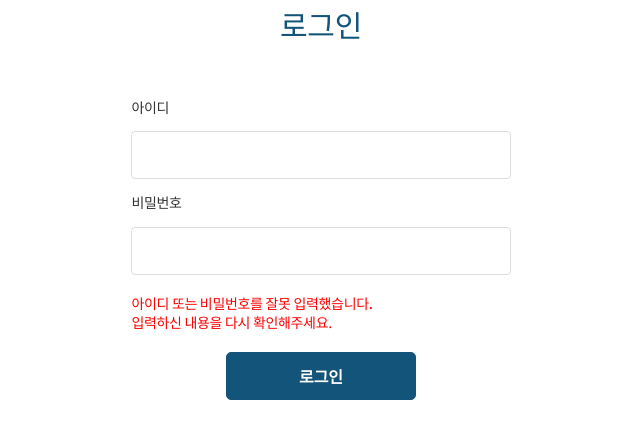
After one commit to 2022-SMHRD-KDT-BigData-4/ITEAT, a Java web app: page /loginFail.jsp in a window 1280 px wide. The commit adds this page. Shown: the top 439 px of the page, without its empty margins (319-959 px from the left). Run offline with Tomcat 11, a stand-in JSP engine, Linux system fonts and the light colour scheme.

Commit message:
회원가입기능여러개추가, 로그인기능추가

```diff
--- a/ITEAT/src/main/webapp/assets/css/joinCss.css
+++ b/ITEAT/src/main/webapp/assets/css/joinCss.css
@@ -2,7 +2,6 @@
 @import url('https://fonts.googleapis.com/css2?family=Noto+Sans+KR:wght@100;300;400;500;700&display=swap');
 
 * {
-	margin: 15;
 	padding: 0;
 	box-sizing: border-box;
 	/* border: 1px solid silver; */
@@ -132,6 +131,7 @@ input[type=search]:focus, input[type=email]:focus, input[type=password]:focus,
 	font-weight: 600;
 	border: 1px solid rgb(221,221,221);
 	font-family: 'Noto Sans KR', sans-serif;
+	border-radius: 5px;
 }
 
 #joinDiv {
@@ -148,6 +148,3 @@ input[type=search]:focus, input[type=email]:focus, input[type=password]:focus,
 .checkred{
 	color: #d04444;
 }
-#uif_id{
-
-}
--- /dev/null
+++ b/ITEAT/src/main/webapp/assets/css/loginFailStyle.css
@@ -0,0 +1,101 @@
+@charset "UTF-8";
+@import url('https://fonts.googleapis.com/css2?family=Noto+Sans+KR:wght@100;300;400;500;700&display=swap');
+
+* {
+  margin: 15;
+  padding: 0;
+  box-sizing: border-box;
+  /* border: 1px solid silver; */
+}
+
+body {
+  font-family: 'Noto Sans KR', sans-serif;
+  font-size: 14px;
+  line-height: 1.2rem;
+  color: #333;
+  letter-spacing: -0.02rem;
+  display: block;
+}
+
+#login{
+  font-family: 'Noto Sans KR', sans-serif;
+  font-size: 30px;
+  text-align: center;
+  margin-top: 15px;
+  color:  #13547A;;
+}
+
+
+
+
+button {
+  border: 1px solid #13547A;
+  background-color: #fff;
+  color: #13547A;
+  font-size: 16px;
+  font-weight: 500;
+  font-family: 'Noto Sans KR', sans-serif;
+  cursor: pointer;
+}
+
+
+
+input{
+  font-family: 'Noto Sans KR', sans-serif;
+}
+
+input[type=password], input[type=text] {
+  width: 100%;
+  height: 48px;
+  padding: 0 11px 1px 15px;
+  border: 1px solid #ddd;
+  border-radius: 4px;
+  font-weight: 400;
+  font-size: 16px;
+  line-height: 1.5;
+  color: #333;
+  appearance: none;
+  outline: 0;
+}
+
+input[type=password]:focus, input[type=text]:focus{
+  border: 1px solid black;
+}
+
+
+.info_login {
+  padding: 50px 35% 0 35%;
+}
+
+.info_login>div> :nth-child(1) {
+
+  font-weight: 500;
+}
+
+
+.boxSize{
+
+  display: flex;
+}
+
+
+#loginBtn {
+  margin-top: 20px;
+  text-align: center;
+  width: 50%;
+  height: 48px;
+  background-color: #13547A;
+  color: white;
+  font-size: 16px;
+  font-weight: 600;
+  border: 1px solid #13547A;
+  font-family: 'Noto Sans KR', sans-serif;
+  border-radius: 5px;
+}
+
+#loginDiv{
+  text-align: center;
+}
+.loginFailOutput{
+	color: red;
+}
--- a/ITEAT/src/main/webapp/joinSuccess.jsp
+++ b/ITEAT/src/main/webapp/joinSuccess.jsp
@@ -8,9 +8,6 @@
 <meta http-equiv="Content-Type" content="text/html; charset=UTF-8">
 <link rel="stylesheet" href="assets/css/main.css" />
 </head>
-
-<style>
-</style>
 
 <body style="text-align: center;">
 
--- /dev/null
+++ b/ITEAT/src/main/webapp/loginFail.jsp
@@ -0,0 +1,62 @@
+<%@ page language="java" contentType="text/html; charset=UTF-8"
+    pageEncoding="UTF-8"%>
+<!DOCTYPE html>
+<html>
+<head>
+<meta charset="UTF-8">
+<title>Insert title here</title>
+<link rel="stylesheet" href="assets/css/loginFailStyle.css" />
+<script src="https://code.jquery.com/jquery-3.6.0.js"></script>
+<style type="text/css"></style>
+<script type="text/javascript"
+	src="http://code.jquery.com/jquery-latest.js"></script>
+<script type="text/javascript"></script>
+</head>
+<body>
+	<form action="LoginCon">
+
+        <div id="login">로그인</div>
+
+        <div class="info_login">
+
+          <div >
+            <p class="notnull">아이디</p>
+            <div class="boxSize">
+              <input type="text" id="uif_id" name="uif_id" value="" onfocus="inputColorGreen()" onblur="inputColorReturn()" required>
+
+            </div>
+          </div>
+
+          <div>
+            <p class="notnull">비밀번호</p>
+            <input type="password" id="uif_pw" name="uif_pw" value="" onfocus="inputColorGreen2()" onblur="inputColorReturn2()" required>
+          </div>
+          <br>
+          <div>
+          	<span class="loginFailOutput">아이디 또는 비밀번호를 잘못 입력했습니다.</span><br>
+          	<span class="loginFailOutput">입력하신 내용을 다시 확인해주세요.</span>
+          </div>
+
+        <div id="loginDiv">
+          <button id="loginBtn" type="submit" name="button" >로그인</button>
+        </div>
+
+	</form>
+
+	<script>
+
+		function inputColorGreen(){
+			$('#uif_id').css({'border-color':'#13547A '})
+		}
+		function inputColorReturn(){
+			$('#uif_id').css({'border':'1px solid #ddd'})
+		}
+		function inputColorGreen2(){
+			$('#uif_pw').css({'border-color':'#13547A '})
+		}
+		function inputColorReturn2(){
+			$('#uif_pw').css({'border':'1px solid #ddd'})
+		}
+        </script>
+</body>
+</html>
```
Also changed, not shown: ITEAT/src/main/java/com/iteat/controller/LoginCon.java (added, +43 -0 lines), ITEAT/src/main/java/com/iteat/database/UserInfoMapper.xml (+6 -2 lines), ITEAT/src/main/java/com/iteat/domain/UserInfoDAO.java (+20 -0 lines), ITEAT/src/main/webapp/assets/css/loginStyle.css (added, +98 -0 lines), ITEAT/src/main/webapp/join.jsp (+78 -6 lines), ITEAT/src/main/webapp/login.jsp (added, +58 -0 lines).
